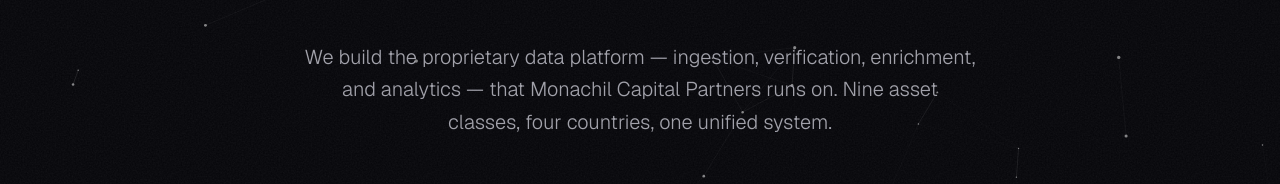
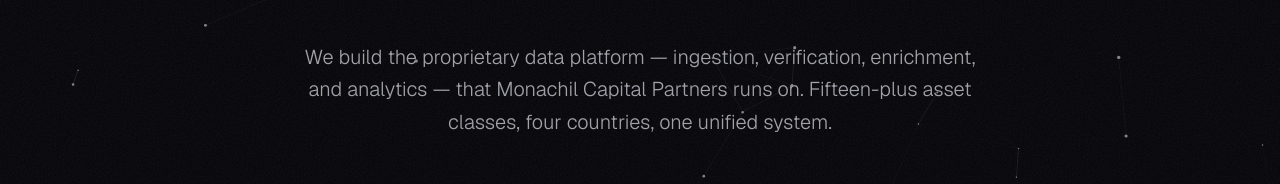
Before and after one commit to nulloxide/mtcwebsite, a Next.js app: page / in a window 1280 px wide. Shown: the part 313-497 px from the top of the page. Built offline with nearby package versions, Linux system fonts and the light colour scheme.

Commit message:
Correct asset class count: 15+ (not 9)
- Stats: 9 -> 15 (keeps + suffix)
- Hero: 'Nine asset classes' -> 'Fifteen-plus asset classes'
- OG/Twitter meta description: same correction

9 was the count inferred from the investor deck's live dashboards; the actual production count is 15+ per the firm.

```diff
--- a/src/app/layout.tsx
+++ b/src/app/layout.tsx
@@ -22,7 +22,7 @@
 const SITE_TITLE =
   "Monachil Technologies | Data Infrastructure for Asset-Backed Lending";
 const SITE_DESCRIPTION =
-  "The proprietary data platform — ingestion, verification, enrichment, and analytics — behind Monachil Capital Partners. Nine asset classes, four countries, one unified system.";
+  "The proprietary data platform — ingestion, verification, enrichment, and analytics — behind Monachil Capital Partners. Fifteen-plus asset classes, four countries, one unified system.";
 
 export const metadata: Metadata = {
   metadataBase: new URL(SITE_URL),
--- a/src/components/sections/hero.tsx
+++ b/src/components/sections/hero.tsx
@@ -75,7 +75,7 @@
         >
           We build the proprietary data platform — ingestion, verification,
           enrichment, and analytics — that Monachil Capital Partners runs on.
-          Nine asset classes, four countries, one unified system.
+          Fifteen-plus asset classes, four countries, one unified system.
         </p>
 
         <div ref={ctaRef} className="mt-12 flex justify-center opacity-0">
--- a/src/components/sections/stats.tsx
+++ b/src/components/sections/stats.tsx
@@ -4,7 +4,7 @@
 import { AnimatedCounter } from "@/components/effects/animated-counter";
 
 const stats = [
-  { value: "9", label: "Asset Classes in Production", suffix: "+" },
+  { value: "15", label: "Asset Classes in Production", suffix: "+" },
   { value: "4", label: "Countries", suffix: "+" },
   { value: "1", label: "Unified Platform" },
 ];
```
